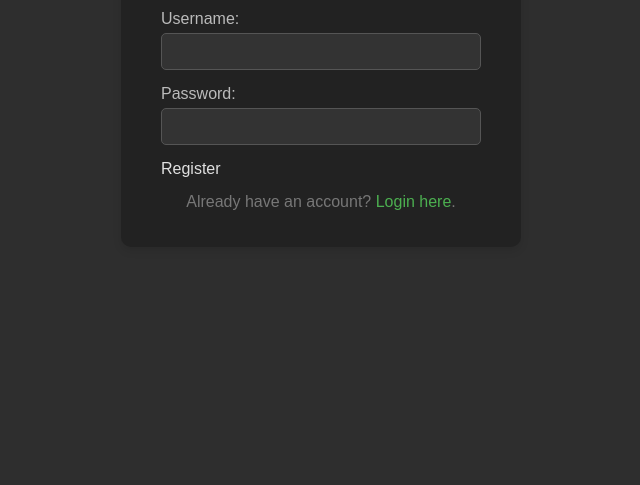
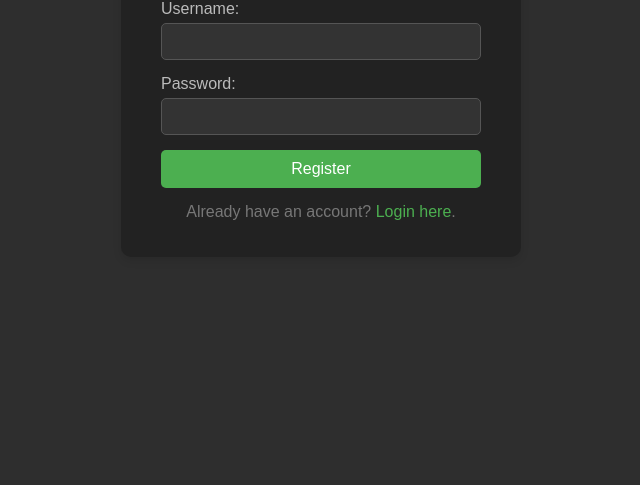
Before and after one commit to vstaples/checkers-game, a website: page public/register.html in a window 1280 px wide. Shown: the part 315-800 px from the top of the page, without its empty margins (319-959 px from the left). Drawn offline with Linux system fonts and the light colour scheme.

Commit message:
Update checkers project

```diff
--- a/public/register.html
+++ b/public/register.html
@@ -9,7 +9,7 @@
 <body>
     <div class="container">
         <h2>Register</h2>
-        <form action="/register" method="POST">
+        <form id="loginForm" action="/register" method="POST">
             <div>
                 <label for="username">Username:</label>
                 <input type="text" id="username" name="username" required>
@@ -18,7 +18,7 @@
                 <label for="password">Password:</label>
                 <input type="password" id="password" name="password" required>
             </div>
-            <login_button type="submit">Register</login_button>
+            <button type="submit">Register</button>
         </form>
         <p>Already have an account? <a href="/login">Login here</a>.</p>
     </div>
```
